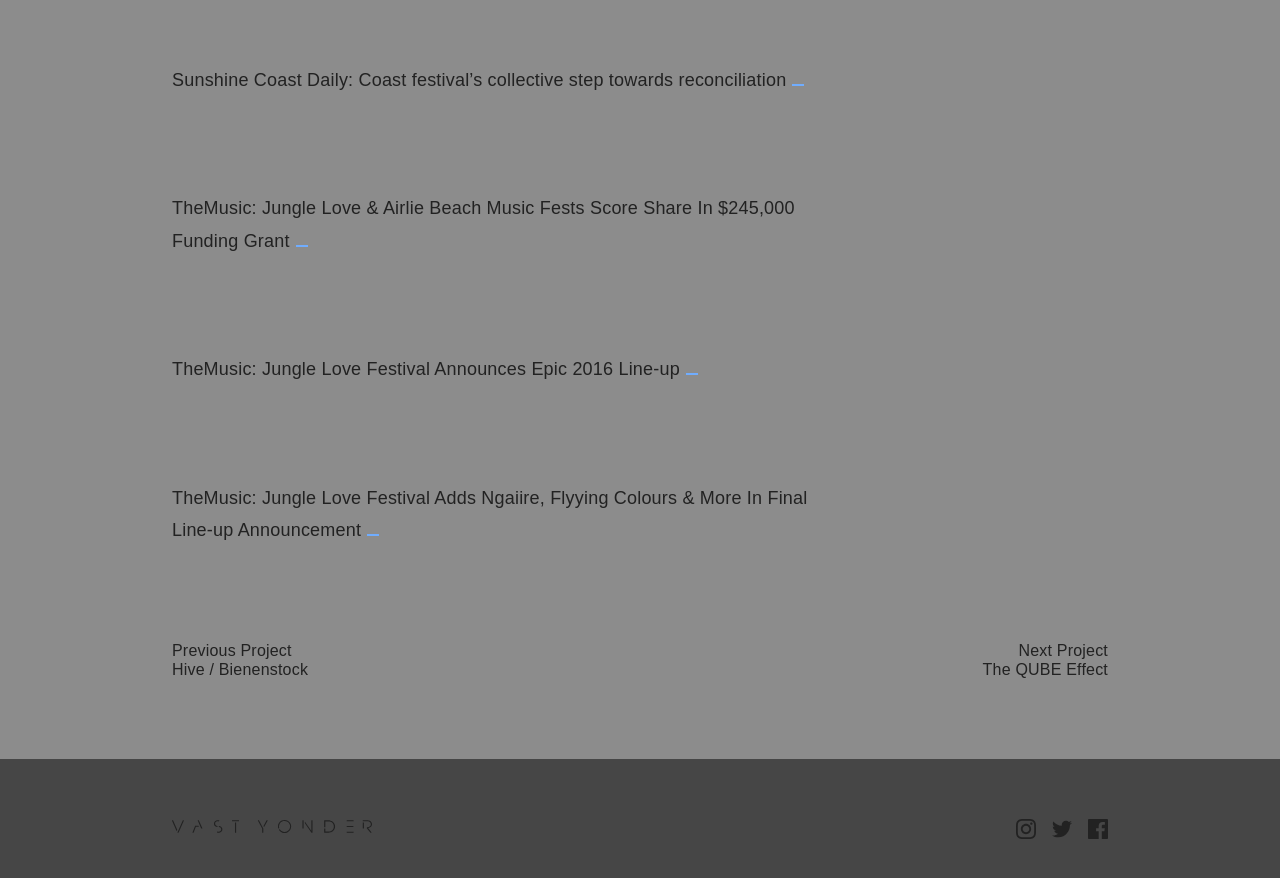
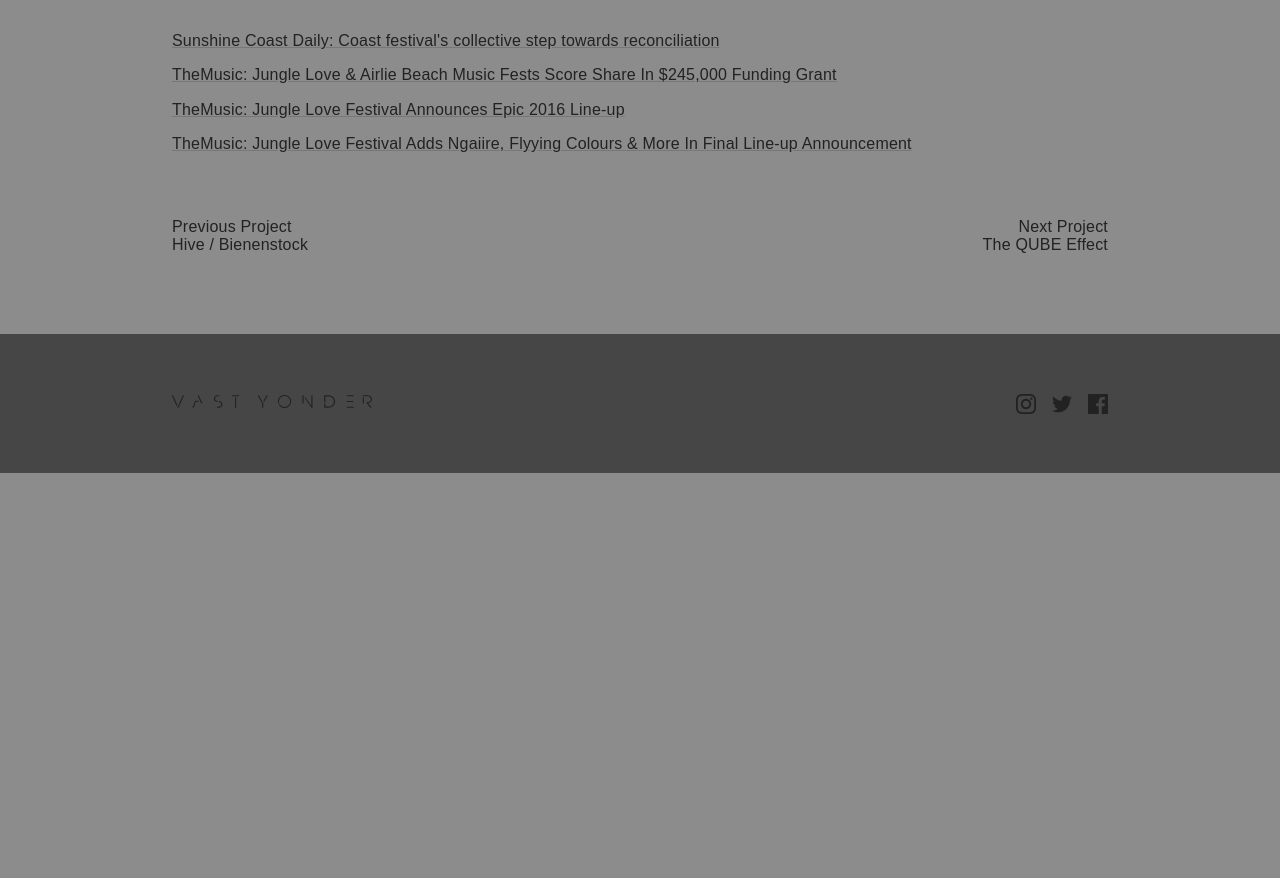
Before and after one commit to LincolnSavage/lincolnsavage.github.io, a Jekyll site: the page built from _projects/junglelove.md, in a window 1280 px wide and 1400 px high, scrolled down 5038 px. Shown: the part 502-1380 px from the top of the window. Built offline with Jekyll 4.4.1, drawn with Linux system fonts in a browser that asks for light colours; after the commit the page ends 6013 px from its top, so only the background shows below that.

Commit message:
Link Lists

```diff
--- a/_projects/junglelove.md
+++ b/_projects/junglelove.md
@@ -46,10 +46,9 @@
 	<iframe class="lazyload" width="840" height="473" src="https://www.youtube.com/embed/kPzuMtQsZec" frameborder="0" allowfullscreen=""></iframe>
 </div>
 
-<a href="https://www.sunshinecoastdaily.com.au/news/coast-festivals-collective-step-towards-reconcilia/3424676/"><b>Sunshine Coast Daily:</b> Coast festival's collective step towards reconciliation</a>
-
-<a href="http://themusic.com.au/news/all/2017/05/06/jungle-love-and-airlie-beach-music-fests-score-share-in-245000-dollar-funding-grant/">TheMusic: Jungle Love & Airlie Beach Music Fests Score Share In $245,000 Funding Grant</a>
-
-<a href="http://themusic.com.au/news/all/2016/08/11/jungle-love-festival-announces-epic-2016-line-up/">TheMusic: Jungle Love Festival Announces Epic 2016 Line-up</a>
-
-<a href="http://themusic.com.au/news/all/2017/10/09/jungle-love-festival-adds-ngaiire-flyying-colours-and-more-in-final-line-up-announcement/">TheMusic: Jungle Love Festival Adds Ngaiire, Flyying Colours & More In Final Line-up Announcement</a>
+<div class = "link-list cf">
+	<a href="https://www.sunshinecoastdaily.com.au/news/coast-festivals-collective-step-towards-reconcilia/3424676/">Sunshine Coast Daily: Coast festival's collective step towards reconciliation</a>
+	<a href="http://themusic.com.au/news/all/2017/05/06/jungle-love-and-airlie-beach-music-fests-score-share-in-245000-dollar-funding-grant/">TheMusic: Jungle Love & Airlie Beach Music Fests Score Share In $245,000 Funding Grant</a>
+	<a href="http://themusic.com.au/news/all/2016/08/11/jungle-love-festival-announces-epic-2016-line-up/">TheMusic: Jungle Love Festival Announces Epic 2016 Line-up</a>
+	<a href="http://themusic.com.au/news/all/2017/10/09/jungle-love-festival-adds-ngaiire-flyying-colours-and-more-in-final-line-up-announcement/">TheMusic: Jungle Love Festival Adds Ngaiire, Flyying Colours & More In Final Line-up Announcement</a>
+</div>
--- a/css/main.css
+++ b/css/main.css
@@ -970,6 +970,9 @@
     .project-page p {
       padding: 64px 32px 32px 32px; } }
 
+.project-page p:not(.image-container) + p:not(.image-container) {
+  padding-top: 0; }
+
 .project-page .image-container {
   max-width: 100%;
   width: 100%;
@@ -981,6 +984,9 @@
     @media (min-width: 600px) {
       .project-page .image-container img {
         padding: 32px 32px 0 32px; } }
+  .project-page .image-container .portrait {
+    max-width: 100%;
+    width: 600px; }
   .project-page .image-container .full-width {
     padding: 32px 0 0 0;
     max-width: 100%; }
@@ -1559,3 +1565,19 @@
   height: 120px;
   float: left;
   margin: 10px 10px 0 0; }
+
+.link-list {
+  padding: 16px 16px 0 16px;
+  width: 100%; }
+  @media (min-width: 400px) {
+    .link-list {
+      padding: 16px 32px 0 32px; } }
+
+.link-list a {
+  float: left;
+  clear: right;
+  margin: 16px 0 0 0;
+  text-decoration: underline;
+  text-decoration-color: #777; }
+  .link-list a:hover {
+    text-decoration-color: inherit; }
```
Also changed, not shown: _projects/bsaf.md (+5 -5 lines), _projects/qubeeffect.md (+2 -0 lines), _scss/module.scss (+19 -0 lines).
